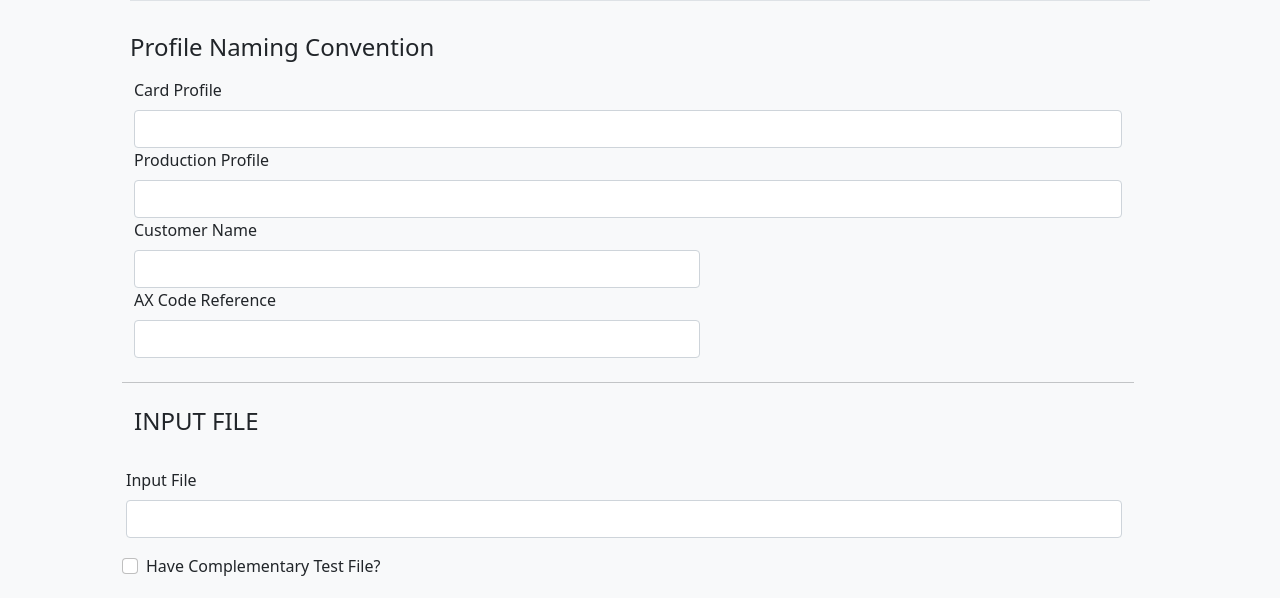
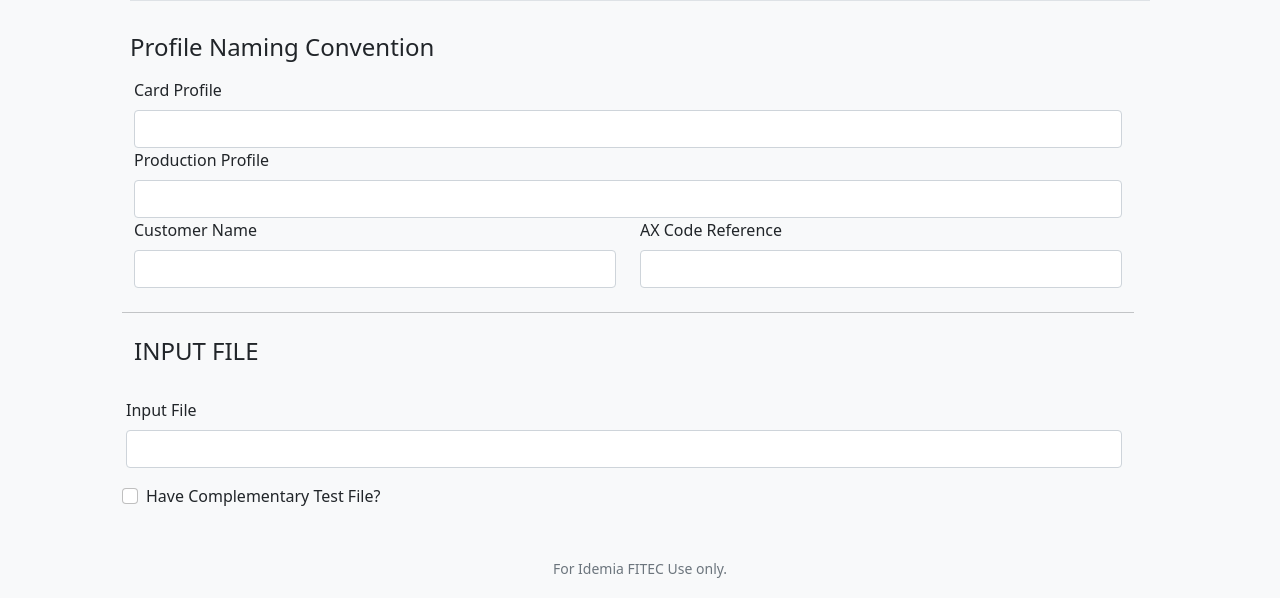
Before and after one commit to er01pr/APPD-v2, a Flask app: page / in a window 1280 px wide. Shown: the part 895-1493 px from the top of the page. Run offline with Flask 2, Linux system fonts and the light colour scheme; data comes from the database, SQL or seed files in the repository.

Commit message:
Fixed column in Profile Naming Convention

```diff
--- a/templates/index.html
+++ b/templates/index.html
@@ -123,11 +123,11 @@
                     <label for="ppName" class="form-label">Production Profile</label>
                     <input id="ppName" type="text" class="form-control">
                 </div>
-                <div class="col-sm-7">
+                <div class="col-sm-6">
                     <label for="customerName" class="form-label">Customer Name</label>
                     <input id="customerName" type="text" class="form-control">
                 </div>
-                <div class="col-sm-7">
+                <div class="col-sm-6">
                     <label for="axCode" class="form-label">AX Code Reference</label>
                     <input id="axCode" type="text" class="form-control">
                 </div>
@@ -148,6 +148,8 @@
                         <input id="comp2" type="text" class="form-control hidden">
                     </div>
                 </div>
+            </div>
+
         </div>
     </form>
 </div>
```
